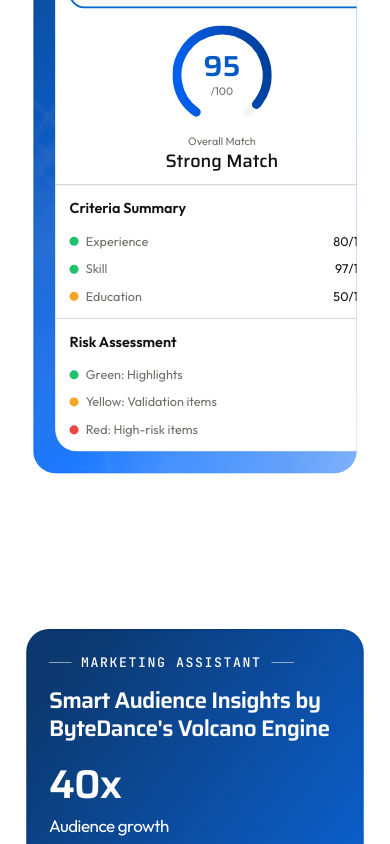
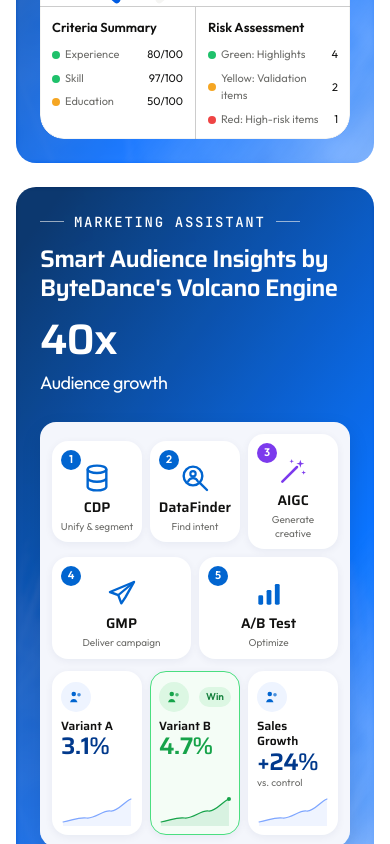
Before and after one commit to mtel-thailand/basicware-th-website, a Next.js app: page / in a window 390 px wide. Shown: the part 7040-7884 px from the top of the page. Built offline with nearby package versions, Linux system fonts and the light colour scheme.

Commit message:
Refinement

```diff
--- a/components/sections/AiWorkers.module.css
+++ b/components/sections/AiWorkers.module.css
@@ -425,13 +425,18 @@
 .gaugeReadout {
   position: absolute;
   inset: 0;
-  display: flex;
-  flex-direction: column;
-  align-items: center;
-  justify-content: center;
+}
+
+.gaugeValue,
+.gaugeTotal {
+  position: absolute;
+  left: 50%;
+  translate: -50% -50%;
+  white-space: nowrap;
 }
 
 .gaugeValue {
+  top: 50%;
   font-family: var(--font-heading);
   font-weight: 600;
   font-size: 32px;
@@ -440,6 +445,7 @@
 }
 
 .gaugeTotal {
+  top: calc(50% + 1.2rem);
   font-size: var(--text-caption-size);
   color: var(--color-text-secondary);
 }
@@ -537,10 +543,83 @@
   }
 }
 
-@media (max-width: 600px) {
+@media (max-width: 900px) {
+  /* Tall, single-column panels need normal document flow. Keeping the deck
+     sticky here lets the next card cover an animation before it finishes. */
+  .panelsStacked {
+    gap: var(--space-6);
+  }
+
+  .panelsStacked .panelSlot {
+    position: relative;
+    top: auto !important;
+  }
+
+  .panelsStacked .panel {
+    transform: none !important;
+    scale: 1 !important;
+  }
+}
+
+@media (max-width: 640px) {
+  .section {
+    padding-block: var(--space-8);
+  }
+
+  .inner {
+    gap: var(--space-6);
+    padding-inline: var(--space-4);
+  }
+
+  .panelsStacked {
+    gap: var(--space-5);
+  }
+
   .panel {
     min-height: 0;
     padding: var(--space-5);
+    gap: var(--space-5);
+    border-radius: 20px;
+  }
+
+  .panelText {
+    width: 100%;
+    gap: var(--space-4);
+  }
+
+  .panelHeading {
+    gap: var(--space-3);
+  }
+
+  .panelVisual {
+    min-width: 0;
+  }
+
+  .hiringVisual,
+  .hiringVisual > *,
+  .reportCard {
+    min-width: 0;
+    max-width: 100%;
+  }
+
+  .candidate {
+    gap: 10px;
+    padding: 8px 10px;
+  }
+
+  .sharedAvatarList,
+  .candidate .avatar {
+    width: 48px;
+    height: 48px;
+  }
+
+  .candidateRole {
+    font-size: 12px;
+    line-height: 1.3;
+  }
+
+  .candidateLocation {
+    display: none;
   }
 
   .candidateName {
@@ -552,13 +631,77 @@
     padding-inline: var(--space-2);
   }
 
+  .reportHeader {
+    gap: var(--space-2);
+    padding: var(--space-3) var(--space-3) 0;
+  }
+
+  .reportIcon {
+    width: 34px;
+    height: 34px;
+  }
+
+  .reportCandidateWrap {
+    padding: 6px var(--space-3);
+  }
+
   .reportBody {
-    flex-direction: column;
+    display: grid;
+    grid-template-columns: repeat(2, minmax(0, 1fr));
+  }
+
+  .scoreSection {
+    grid-column: 1 / -1;
+    flex-direction: row;
+    padding: 10px var(--space-3);
+  }
+
+  .gauge {
+    width: 82px;
+    height: 82px;
+    flex: none;
+  }
+
+  .gaugeValue {
+    font-size: 25px;
+  }
+
+  .scoreCaptionBlock {
+    text-align: left;
+  }
+
+  .scoreVerdict {
+    font-size: 17px;
   }
 
   .reportColumn {
+    min-width: 0;
+    gap: var(--space-2);
+    padding: 10px var(--space-3);
     border-left: none;
     border-top: 1px solid var(--color-border-default);
+  }
+
+  .reportColumn + .reportColumn {
+    border-left: 1px solid var(--color-border-default);
+  }
+
+  .reportColumnTitle {
+    font-size: 13px;
+  }
+
+  .reportList {
+    gap: 6px;
+  }
+
+  .reportRow {
+    gap: 5px;
+    font-size: 11px;
+  }
+
+  .riskDot {
+    width: 8px;
+    height: 8px;
   }
 
   .reportTitle {
@@ -566,11 +709,11 @@
   }
 
   .reportCandidate {
-    gap: var(--space-3);
+    gap: 10px;
     padding: var(--space-3);
   }
 
-  .reportCandidate .avatar {
+  .sharedAvatarReport {
     width: 56px;
     height: 56px;
   }
--- a/components/sections/ContentFlow.module.css
+++ b/components/sections/ContentFlow.module.css
@@ -380,16 +380,8 @@
 @media (max-width: 640px) {
   .contentFlow {
     aspect-ratio: auto;
-    min-height: 470px;
-  }
-
-  .phase {
-    position: relative;
-    inset: auto;
-  }
-
-  .contentFlow .phase {
-    width: 100%;
+    height: 420px;
+    min-height: 0;
   }
 
   .row {
@@ -408,6 +400,17 @@
   .assetGrid {
     grid-template-columns: repeat(2, 1fr);
     grid-template-rows: repeat(3, 1fr);
+    gap: var(--space-2);
+    padding: var(--space-3);
+  }
+
+  .windowBar {
+    gap: var(--space-2);
+    padding: 10px var(--space-3);
+  }
+
+  .assetMeta {
+    padding: 5px 7px;
   }
 
   .assetTitle {
--- a/components/sections/FinanceFlow.module.css
+++ b/components/sections/FinanceFlow.module.css
@@ -399,7 +399,7 @@
 @media (max-width: 640px) {
   .financeFlow {
     aspect-ratio: auto;
-    height: 700px;
+    height: 520px;
   }
 
   .head {
--- a/components/sections/GlobalReach.tsx
+++ b/components/sections/GlobalReach.tsx
@@ -10,8 +10,8 @@
 
 const t = content.globalReach;
 
-/* Pin positions are pointed-tip percentages of globe-v2.png. The anchor keeps
-   that geographic point stable when the pin size changes responsively. */
+/* Pin positions are pointed-tip percentages tuned to globe-pastel.png. The anchor
+   keeps that geographic point stable when the pin size changes responsively. */
 const PINS: {
   key: keyof typeof t.locations;
   x: number;
@@ -19,14 +19,14 @@
   spriteLeft: string;
   spriteTop: string;
 }[] = [
-  { key: "malaysia", x: 21.2, y: 71.5, spriteLeft: "-428.96%", spriteTop: "-66.28%" },
-  { key: "thailand", x: 22.0, y: 52.5, spriteLeft: "-420.44%", spriteTop: "-196.8%" },
-  { key: "nanjing", x: 47.5, y: 35.0, spriteLeft: "-167.42%", spriteTop: "-196.8%" },
-  { key: "japan", x: 73.5, y: 27.5, spriteLeft: "-36.66%", spriteTop: "-196.87%" },
-  { key: "cambodia", x: 26.2, y: 57.0, spriteLeft: "-298.64%", spriteTop: "-196.8%" },
-  { key: "vietnam", x: 29.7, y: 54.5, spriteLeft: "-298.64%", spriteTop: "-66.28%" },
-  { key: "indonesia", x: 58.0, y: 86.0, spriteLeft: "-167.42%", spriteTop: "-66.28%" },
-  { key: "hongkong", x: 45.0, y: 41.0, spriteLeft: "-36.65%", spriteTop: "-66.28%" },
+  { key: "malaysia", x: 21.5, y: 73.5, spriteLeft: "-428.96%", spriteTop: "-66.28%" },
+  { key: "thailand", x: 21.6, y: 55.7, spriteLeft: "-428.96%", spriteTop: "-196.8%" },
+  { key: "nanjing", x: 48.8, y: 33.0, spriteLeft: "-167.42%", spriteTop: "-196.8%" },
+  { key: "japan", x: 75.7, y: 24.5, spriteLeft: "-36.66%", spriteTop: "-196.87%" },
+  { key: "cambodia", x: 27.0, y: 59.2, spriteLeft: "-298.64%", spriteTop: "-196.8%" },
+  { key: "vietnam", x: 31.5, y: 60.5, spriteLeft: "-298.64%", spriteTop: "-66.28%" },
+  { key: "indonesia", x: 31.5, y: 93.5, spriteLeft: "-167.42%", spriteTop: "-66.28%" },
+  { key: "hongkong", x: 44.3, y: 42.0, spriteLeft: "-36.65%", spriteTop: "-66.28%" },
 ];
 
 export default function GlobalReach() {
@@ -42,7 +42,7 @@
         <Reveal className={styles.mapWrap} scale={0.96}>
           <div className={styles.map}>
             <Image
-              src="/images/map/globe-v2.png"
+              src="/images/map/globe-pastel.png"
               alt={t.mapAlt}
               fill
               sizes="(max-width: 900px) 100vw, 1200px"
--- a/components/sections/MarketingFlow.module.css
+++ b/components/sections/MarketingFlow.module.css
@@ -203,6 +203,12 @@
 /* ---- Responsive ---- */
 
 @media (max-width: 640px) {
+  .flowCard {
+    gap: var(--space-3);
+    padding: var(--space-3);
+    border-radius: var(--radius-md);
+  }
+
   .steps {
     flex-wrap: wrap;
     gap: var(--space-2);
@@ -216,7 +222,61 @@
     display: none;
   }
 
+  .stepCard {
+    padding: 20px 6px 8px;
+  }
+
+  .stepCaption {
+    font-size: 10px;
+  }
+
   .results {
+    gap: var(--space-2);
+  }
+
+  .resultCard {
+    display: flex;
+    min-height: 164px;
     flex-direction: column;
+    padding: 10px 8px 8px;
+  }
+
+  .resultTop {
+    margin-bottom: 6px;
+  }
+
+  .resultIcon {
+    width: 30px;
+    height: 30px;
+  }
+
+  .winBadge {
+    padding-inline: 7px;
+    font-size: 10px;
+  }
+
+  .resultLabel {
+    font-size: 12px;
+  }
+
+  .resultValue {
+    font-size: 24px;
+    letter-spacing: -0.03em;
+    white-space: nowrap;
+  }
+
+  .resultCaption {
+    font-size: 10px;
+    line-height: 1.25;
+  }
+
+  .sparkline {
+    position: relative;
+    right: auto;
+    bottom: auto;
+    width: 100%;
+    height: 30px;
+    flex: none;
+    margin-top: auto;
   }
 }
--- a/components/sections/ProductVideoFlow.module.css
+++ b/components/sections/ProductVideoFlow.module.css
@@ -202,6 +202,10 @@
     aspect-ratio: 640 / 520;
   }
 
+  .board {
+    gap: var(--space-2);
+  }
+
   .tileLabel {
     padding: 4px 8px;
   }
@@ -213,4 +217,9 @@
   .player {
     width: 94%;
   }
+
+  .playerBar,
+  .playerControls {
+    padding-inline: 10px;
+  }
 }
```
Also changed, not shown: components/sections/FinanceDashboard.module.css (+33 -23 lines), 2 other files (tests, documents, lock files or other folders).
